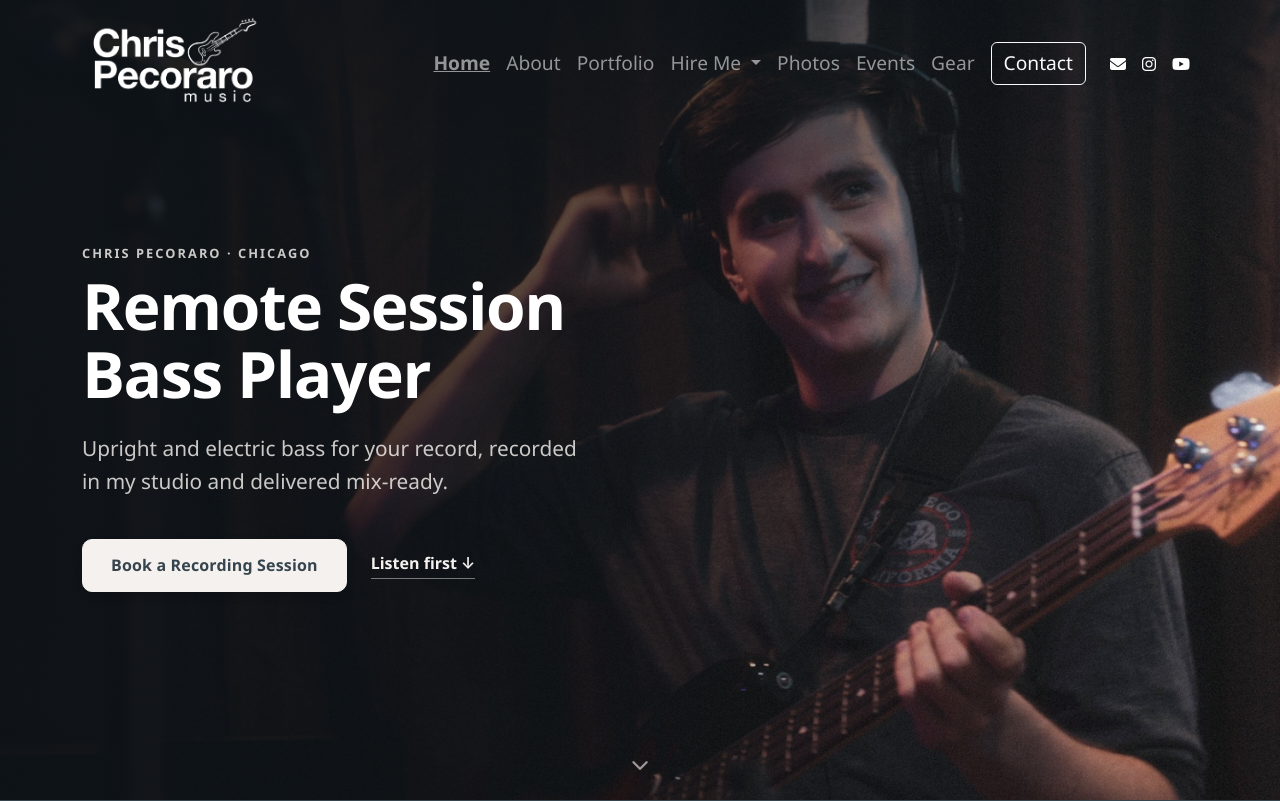
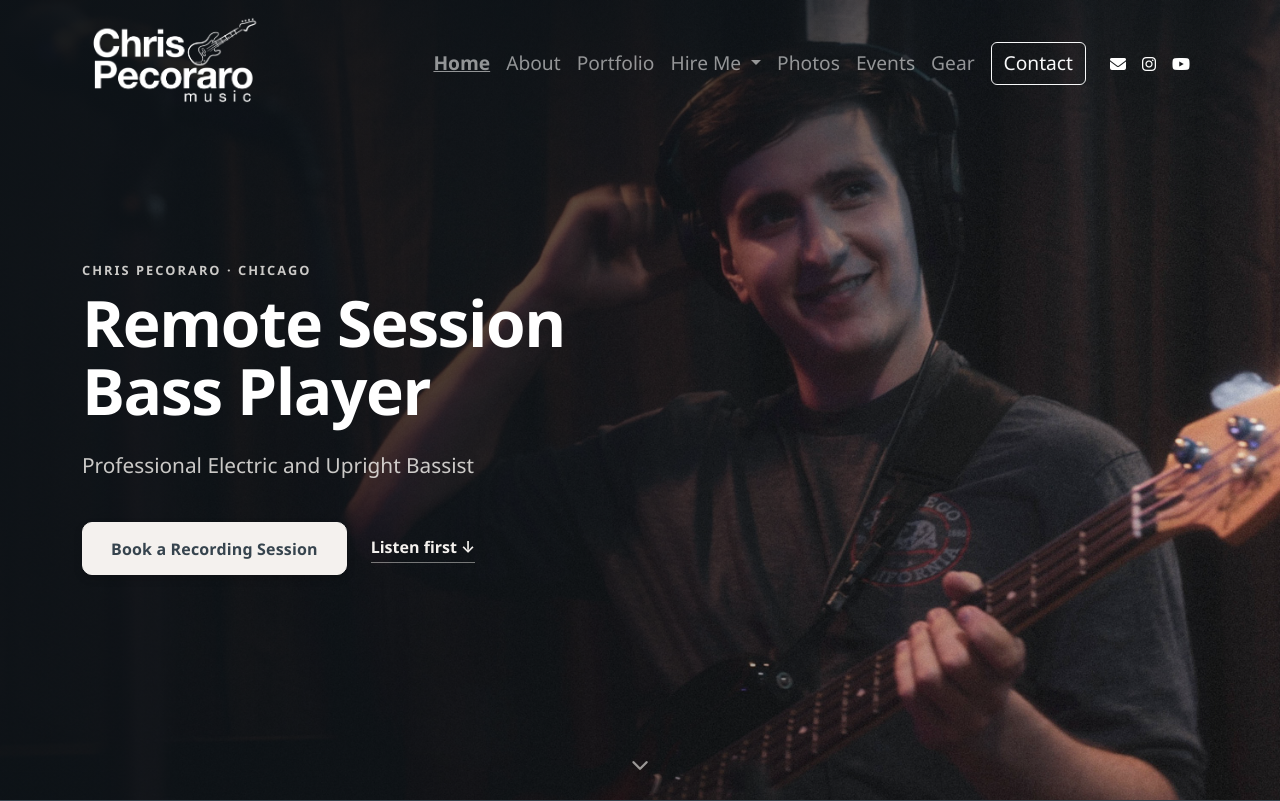
Before and after one commit to cpecoraro18/chrispecmusic, a Nuxt app in the folder frontend/: page / in a window 1280 px wide. Shown: the top 801 px of the page. Built offline with nearby package versions, Linux system fonts and the light colour scheme; no server answers.

Commit message:
Fix header

```diff
--- a/frontend/pages/index.vue
+++ b/frontend/pages/index.vue
@@ -8,8 +8,7 @@
           <p class="eyebrow mb-2">Chris Pecoraro · Chicago</p>
           <h1 class="hero-title">Remote Session Bass Player</h1>
           <p class="lead hero-sub">
-            Upright and electric bass for your record, recorded in my studio and delivered
-            mix-ready.
+            Professional Electric and Upright Bassist
           </p>
           <div class="hero-actions">
             <nuxt-link class="btn btn-cta" to="/book-session">Book a Recording Session</nuxt-link>
```
